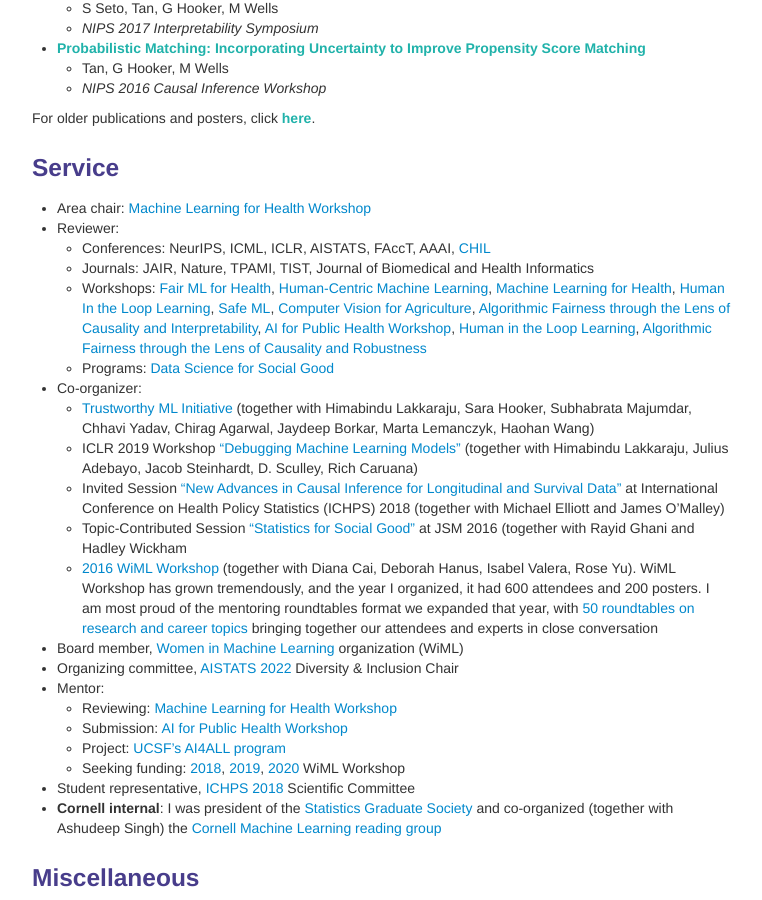
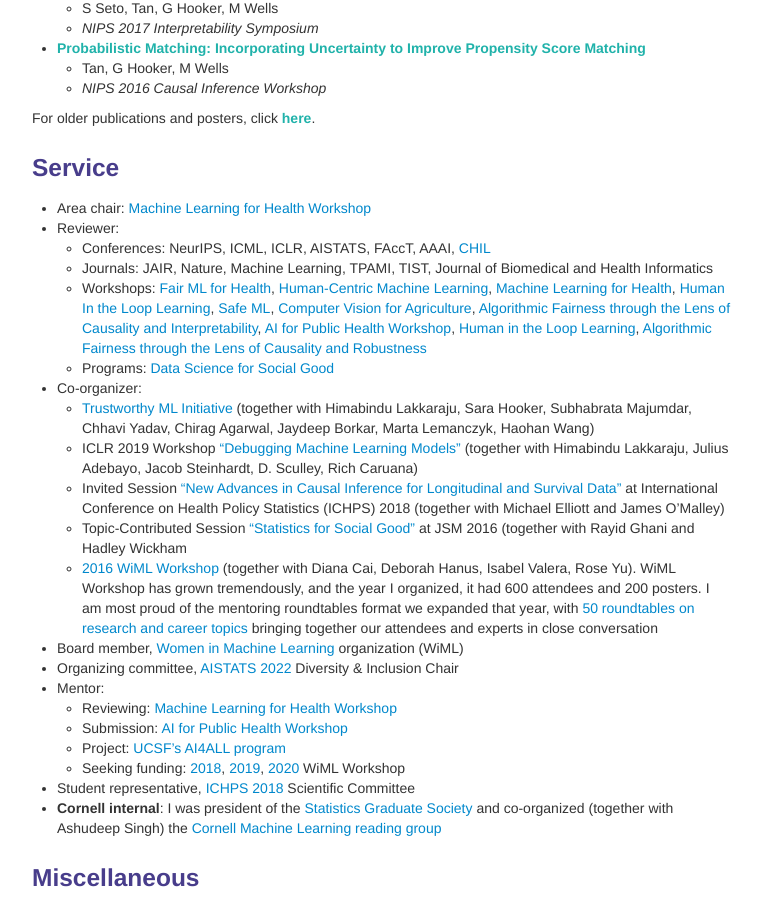
Before and after one commit to shftan/shftan.github.io, a Jekyll site: the page built from index.md, in a window 1280 px wide and 900 px high, scrolled down 2743 px. Shown: the whole window, without its empty margins (258-1020 px from the left). Built offline with Jekyll 4.4.1, drawn with Linux system fonts in a browser that asks for light colours.

Commit message:
Update index.md

```diff
--- a/index.md
+++ b/index.md
@@ -138,7 +138,7 @@ For older publications and posters, click <a class="paper" href="olderpublicatio
 - Area chair: [Machine Learning for Health Workshop](https://ml4health.github.io/2020/)
 - Reviewer:
   - Conferences: NeurIPS, ICML, ICLR, AISTATS, FAccT, AAAI, [CHIL](https://www.chilconference.org/)
-  - Journals: JAIR, Nature, TPAMI, TIST, Journal of Biomedical and Health Informatics
+  - Journals: JAIR, Nature, Machine Learning, TPAMI, TIST, Journal of Biomedical and Health Informatics
   - Workshops: [Fair ML for Health](https://www.fairmlforhealth.com/), [Human-Centric Machine Learning](https://sites.google.com/view/hcml-2019), [Machine Learning for Health](https://ml4health.github.io/2019/), [Human In the Loop Learning](https://sites.google.com/view/hill2019/home), [Safe ML](https://sites.google.com/view/safeml-iclr2019/home), [Computer Vision for Agriculture](https://www.cv4gc.org/cv4a2020/), [Algorithmic Fairness through the Lens of Causality and Interpretability](https://www.afciworkshop.org/), [AI for Public Health Workshop](https://aiforpublichealth.github.io/), [Human in the Loop Learning](https://www.icml-hill.com/), [Algorithmic Fairness through the Lens of Causality and Robustness](https://www.afciworkshop.org/)
   - Programs: <a href="http://www.dssgfellowship.org/">Data Science for Social Good</a>
 - Co-organizer:
```
